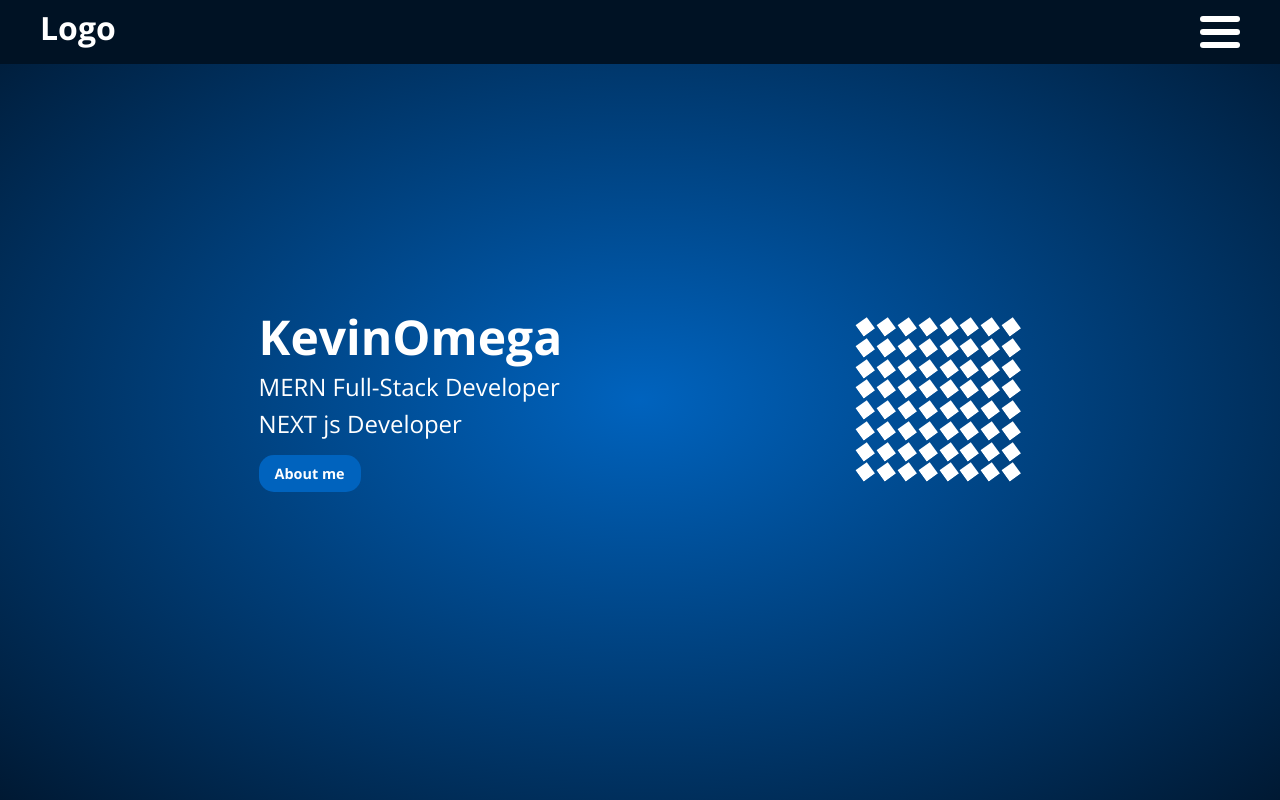
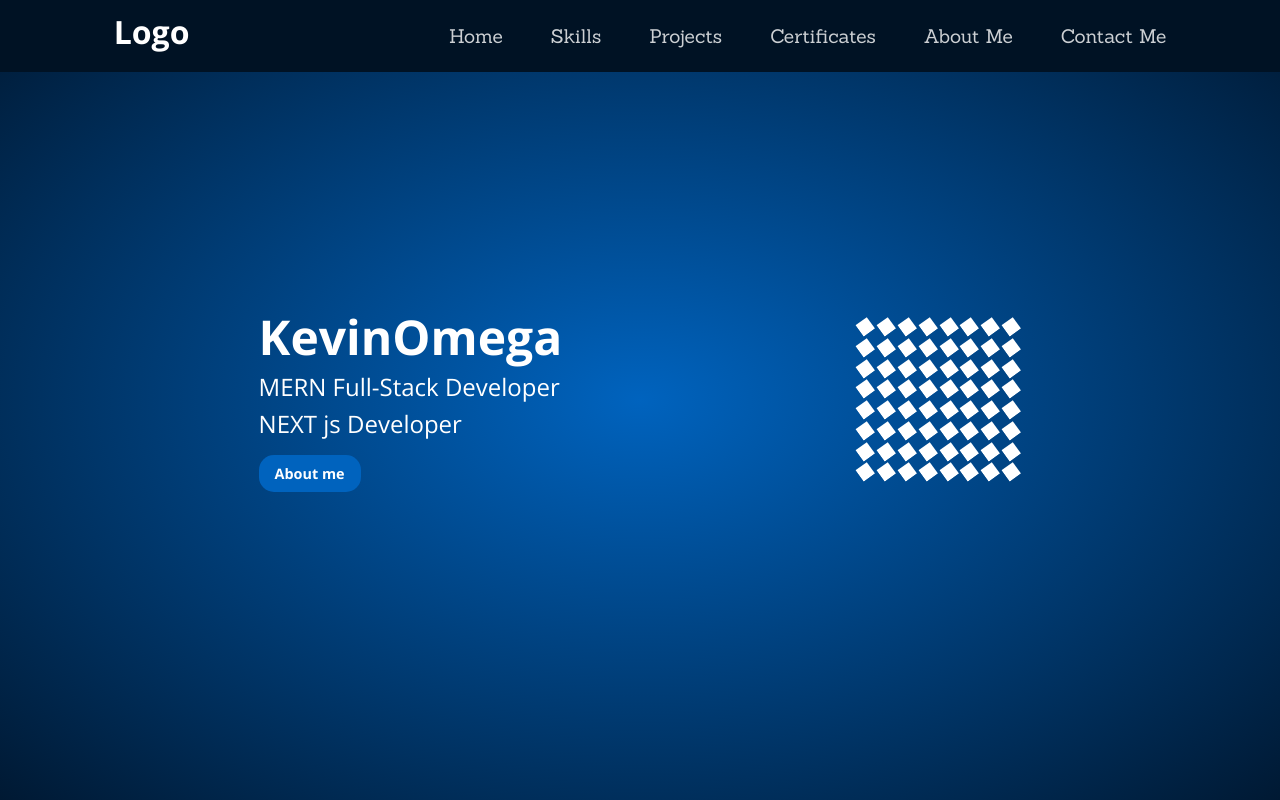
Before and after one commit to KevinOmega/Portfolio, a React (Create React App) app: page / in a window 1280 px wide. Shown: the top 800 px of the page. Built offline with nearby package versions, Linux system fonts and the light colour scheme.

Commit message:
make navbar responsive

```diff
--- a/src/style/main.css
+++ b/src/style/main.css
@@ -89,7 +89,7 @@ section {
   align-items: center;
   color: #fff;
   height: 4rem;
-  padding: 0 2.5rem;
+  padding: 0 max(3rem, 15vw);
   z-index: 10;
 }
 .navbar .links {
@@ -99,7 +99,7 @@ section {
   top: 4rem;
   background-image: radial-gradient(#0063BE, #001933);
   color: white;
-  transition: 0.5s linear;
+  transition: 0.3s linear;
   z-index: 1;
 }
 .navbar .links ul {
@@ -109,6 +109,7 @@ section {
   flex-direction: column;
   justify-content: space-evenly;
   align-items: center;
+  margin: 0;
 }
 .navbar .links ul li {
   list-style: none;
@@ -117,7 +118,7 @@ section {
   color: white;
   text-decoration: none;
   font-size: 1.2rem;
-  opacity: 0.9;
+  opacity: 0.8;
 }
 .navbar .links ul li a:hover {
   opacity: 1;
@@ -138,7 +139,7 @@ section {
   border-radius: 15px;
   background-color: #fff;
   transform-origin: 0 50%;
-  transition: 0.5s linear;
+  transition: 0.3s linear;
 }
 .navbar .nav-btn.active :nth-child(1) {
   transform: rotate(45deg);
@@ -150,6 +151,32 @@ section {
   transform: translateY(2px) rotate(-45deg);
 }
 
+@media screen and (min-width: 992px) {
+  .navbar {
+    justify-content: space-around;
+    height: 4.5rem;
+    padding: 0;
+  }
+  .navbar .links {
+    position: relative;
+    left: 0;
+    top: 0;
+    width: fit-content;
+    background-image: none;
+    transition: 0s;
+  }
+  .navbar .links ul {
+    flex-direction: row;
+    height: auto;
+    gap: 3rem;
+    align-items: center;
+  }
+  .navbar .nav-btn {
+    position: absolute;
+    transform: translateX(52vw);
+    opacity: 0;
+  }
+}
 #Home .info h4 {
   font-weight: lighter;
   font-size: 1.5rem;
@@ -556,4 +583,7 @@ section {
     width: 40%;
     margin-right: 5vw;
   }
+  #Contact .contact-center .social-media .qr {
+    margin-top: 3rem;
+  }
 }/*# sourceMappingURL=main.css.map */
--- a/src/style/sass/_navbar.scss
+++ b/src/style/sass/_navbar.scss
@@ -8,7 +8,7 @@
     align-items: center;
     color: $white;
     height: $navbar-height;
-    padding: 0 2.5rem;
+    padding: 0 max(3rem,15vw);
     z-index: 10;
 
     .links{
@@ -18,7 +18,7 @@
         top: $navbar-height;
         background-image: $radial-blue;
         color: white;
-        transition: 0.5s linear;
+        transition: 0.3s linear;
         z-index: 1;
 
         ul{
@@ -28,6 +28,7 @@
             flex-direction: column;
             justify-content: space-evenly;
             align-items: center;
+            margin: 0;
 
             li{
                 list-style: none;
@@ -35,7 +36,7 @@
                     color: white;
                     text-decoration: none;
                     font-size: 1.2rem;
-                    opacity: 0.9;
+                    opacity: 0.8;
                     &:hover{
                         opacity: 1;
                     }
@@ -58,7 +59,7 @@
             border-radius: 15px;
             background-color: $white;
             transform-origin: 0 50%;
-            transition: 0.5s linear;
+            transition: 0.3s linear;
         }
         &.active{
             :nth-child(1){
@@ -74,3 +75,39 @@
     }
 
 }
+
+@media screen and (min-width : $large-screen) {
+
+    $navbar-height : 4.5rem;
+
+    .navbar{
+        justify-content: space-around;
+        height: $navbar-height;
+        padding: 0;
+        .links {
+            position: relative;
+            left: 0;
+            top: 0;
+            width: fit-content;
+            background-image: none;
+            transition: 0s;
+
+            ul{
+                flex-direction: row;
+                height: auto;
+                gap: 3rem;
+                align-items: center;
+            }
+
+        }
+        .nav-btn{
+            position: absolute;
+            transform: translateX(52vw);
+            opacity: 0;
+        }
+    }
+
+
+
+
+}
```
Also changed, not shown: src/style/sass/_contact.scss (+7 -0 lines), 1 other file (tests, documents, lock files or other folders).
